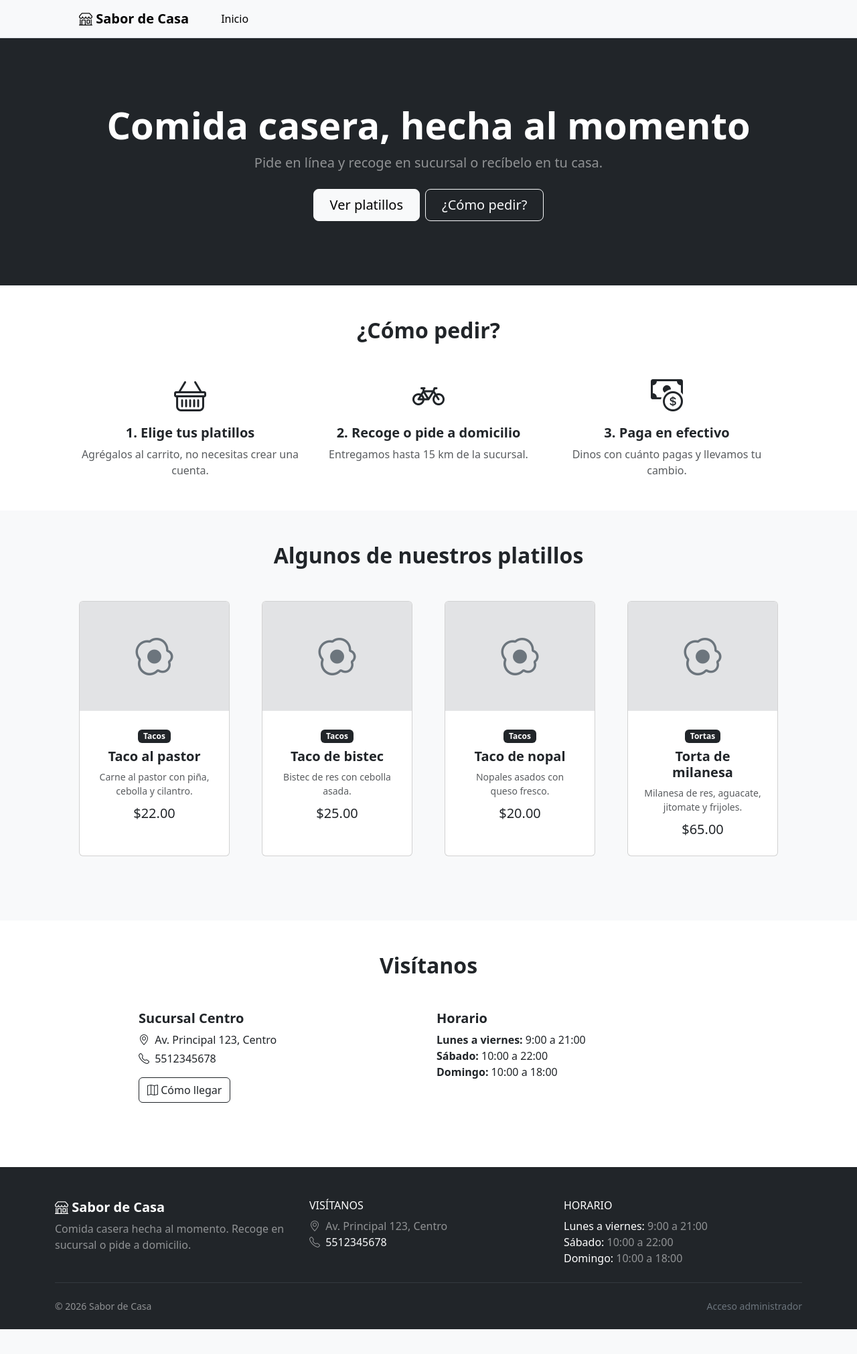
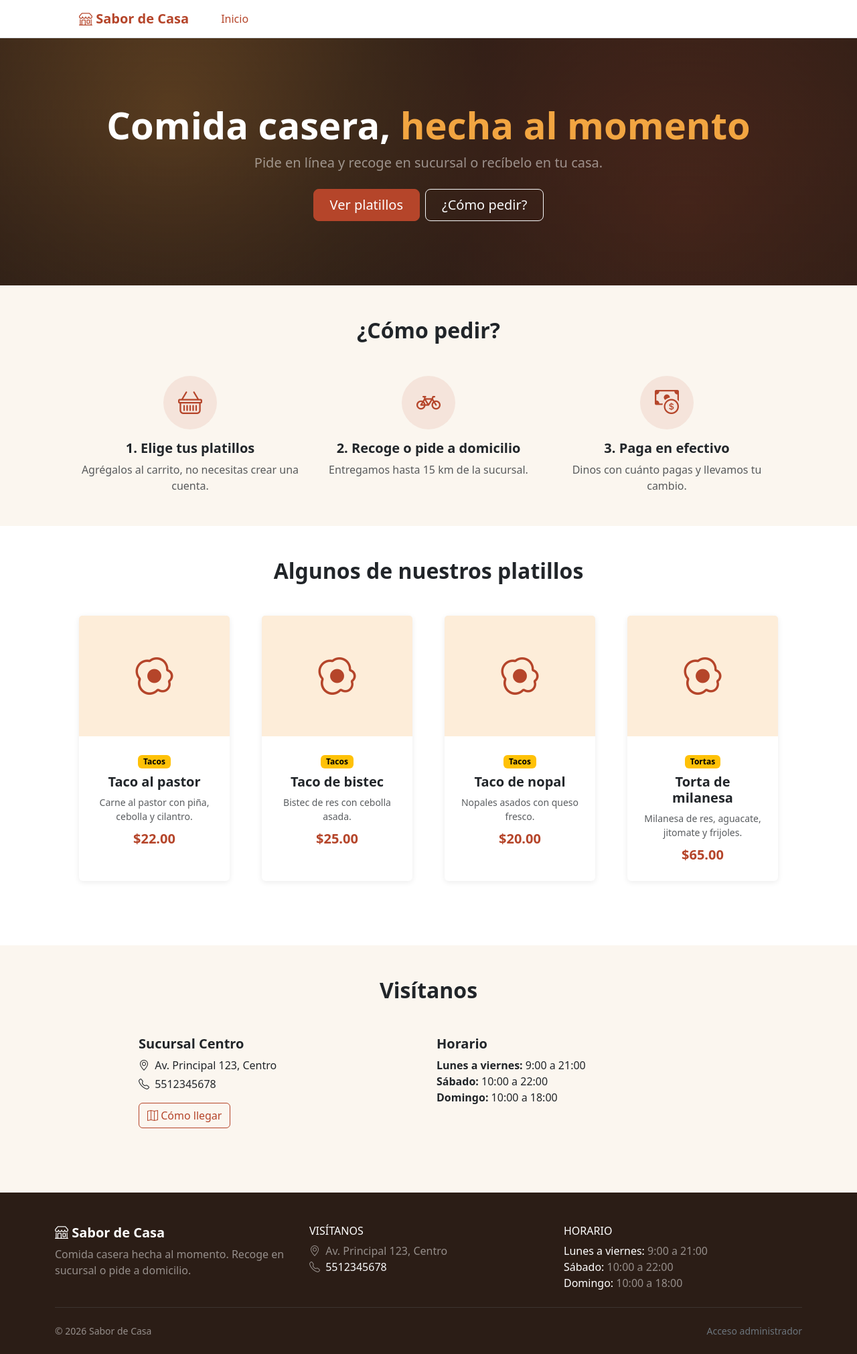
Before and after one commit to jpq0491-a11y/tienda_comida_pedidos_land, a Laravel app: page / in a window 1280 px wide. Shown: the whole page at 67% size. Before the commit the page ends 1984 px from the top, so only its background shows below. Run offline with Laravel 12, Linux system fonts and the light colour scheme; data comes from the database, SQL or seed files in the repository.

Commit message:
agrega estilos y assets de la landing

```diff
--- /dev/null
+++ b/public/css/tienda.css
@@ -0,0 +1,144 @@
+/*
+ * Estilos propios de la tienda pública (Sabor de Casa).
+ * Se carga DESPUÉS de Bootstrap en layout-tienda para poder sobrescribirlo.
+ * El panel admin no usa este archivo.
+ */
+
+/* Colores del negocio: se cambian aquí y se aplican en toda la tienda */
+:root {
+    --tienda-primario: #b5452a;        /* terracota */
+    --tienda-primario-oscuro: #8f3520;
+    --tienda-acento: #f2a541;          /* mostaza */
+    --tienda-crema: #fbf6ef;
+    --tienda-cafe: #2b1d16;
+}
+
+/* Fondo general crema en lugar de blanco */
+body {
+    background-color: var(--tienda-crema);
+}
+
+/* ---------- Utilidades de color ---------- */
+.text-tienda {
+    color: var(--tienda-primario) !important;
+}
+
+.bg-tienda-cafe {
+    background-color: var(--tienda-cafe) !important;
+}
+
+/* Botón principal con el color del negocio (en lugar de .btn-primary azul).
+   Bootstrap 5.3 permite cambiar los colores del botón con sus variables --bs-btn-* */
+.btn-tienda {
+    --bs-btn-color: #fff;
+    --bs-btn-bg: var(--tienda-primario);
+    --bs-btn-border-color: var(--tienda-primario);
+    --bs-btn-hover-color: #fff;
+    --bs-btn-hover-bg: var(--tienda-primario-oscuro);
+    --bs-btn-hover-border-color: var(--tienda-primario-oscuro);
+    --bs-btn-active-color: #fff;
+    --bs-btn-active-bg: var(--tienda-primario-oscuro);
+    --bs-btn-active-border-color: var(--tienda-primario-oscuro);
+    --bs-btn-focus-shadow-rgb: 181, 69, 42;
+}
+
+.btn-outline-tienda {
+    --bs-btn-color: var(--tienda-primario);
+    --bs-btn-border-color: var(--tienda-primario);
+    --bs-btn-hover-color: #fff;
+    --bs-btn-hover-bg: var(--tienda-primario);
+    --bs-btn-hover-border-color: var(--tienda-primario);
+    --bs-btn-active-color: #fff;
+    --bs-btn-active-bg: var(--tienda-primario-oscuro);
+    --bs-btn-active-border-color: var(--tienda-primario-oscuro);
+    --bs-btn-focus-shadow-rgb: 181, 69, 42;
+}
+
+/* ---------- Navbar ---------- */
+.navbar-tienda {
+    background-color: #fff;
+}
+
+.navbar-tienda .navbar-brand {
+    color: var(--tienda-primario);
+}
+
+.navbar-tienda .nav-link:hover,
+.navbar-tienda .nav-link.active {
+    color: var(--tienda-primario);
+}
+
+/* La navbar es sticky-top: al ir a #como-pedir o #destacados el título
+   no queda escondido debajo de ella */
+section[id] {
+    scroll-margin-top: 4.5rem;
+}
+
+/* ---------- Hero ---------- */
+/* Degradado oscuro encima de un fondo de color. Para usar una foto,
+   guárdala en public/images/hero.jpg y agrega como última capa:
+   url('../images/hero.jpg') center / cover no-repeat */
+.hero-tienda {
+    background:
+        linear-gradient(rgba(43, 29, 22, 0.75), rgba(43, 29, 22, 0.85)),
+        radial-gradient(circle at 20% 30%, var(--tienda-acento), transparent 45%),
+        radial-gradient(circle at 80% 70%, var(--tienda-primario), transparent 50%),
+        var(--tienda-cafe);
+}
+
+.hero-tienda h1 span {
+    color: var(--tienda-acento);
+}
+
+/* ---------- Pasos de "¿Cómo pedir?" ---------- */
+.icono-paso {
+    display: inline-flex;
+    align-items: center;
+    justify-content: center;
+    width: 5rem;
+    height: 5rem;
+    border-radius: 50%;
+    background-color: rgba(181, 69, 42, 0.1);
+    color: var(--tienda-primario);
+    font-size: 2.25rem;
+}
+
+/* ---------- Tarjetas de productos ---------- */
+.tarjeta-producto {
+    border: 0;
+    box-shadow: 0 0.125rem 0.5rem rgba(0, 0, 0, 0.08);
+    transition: transform 0.2s ease, box-shadow 0.2s ease;
+}
+
+/* Al pasar el mouse la tarjeta se levanta un poco */
+.tarjeta-producto:hover {
+    transform: translateY(-6px);
+    box-shadow: 0 0.75rem 1.5rem rgba(0, 0, 0, 0.15);
+}
+
+/* Todas las imágenes del mismo alto aunque tengan tamaños distintos */
+.tarjeta-producto .card-img-top {
+    height: 180px;
+    object-fit: cover;
+}
+
+.tarjeta-producto .sin-imagen {
+    background-color: rgba(242, 165, 65, 0.2);
+    color: var(--tienda-primario);
+}
+
+.precio {
+    color: var(--tienda-primario);
+    font-weight: 700;
+}
+
+/* Las personas que piden menos animación en su sistema no ven el movimiento */
+@media (prefers-reduced-motion: reduce) {
+    .tarjeta-producto {
+        transition: none;
+    }
+
+    .tarjeta-producto:hover {
+        transform: none;
+    }
+}
--- a/resources/views/components/footer-tienda.blade.php
+++ b/resources/views/components/footer-tienda.blade.php
@@ -1,4 +1,4 @@
-<footer class="bg-dark text-white-50 pt-5 pb-4 mt-5">
+<footer class="bg-tienda-cafe text-white-50 pt-5 pb-4 mt-5">
     <div class="container">
         <div class="row g-4">
             <div class="col-md-4">
--- a/resources/views/components/layout-tienda.blade.php
+++ b/resources/views/components/layout-tienda.blade.php
@@ -16,6 +16,8 @@
     {{-- Mismo Bootstrap local que el panel admin (no se usa @vite aquí) --}}
     <link rel="stylesheet" href="{{ asset('vendor/bootstrap/css/bootstrap.min.css') }}">
     <link rel="stylesheet" href="{{ asset('vendor/bootstrap-icons/bootstrap-icons.min.css') }}">
+    {{-- Estilos propios: van después de Bootstrap para poder sobrescribirlo --}}
+    <link rel="stylesheet" href="{{ asset('css/tienda.css') }}">
 </head>
 {{-- d-flex + flex-column + min-vh-100 mantienen el footer abajo aunque haya poco contenido --}}
 <body class="d-flex flex-column min-vh-100">
--- a/resources/views/components/navbar-tienda.blade.php
+++ b/resources/views/components/navbar-tienda.blade.php
@@ -1,4 +1,4 @@
-<nav class="navbar navbar-expand-lg bg-body-tertiary border-bottom">
+<nav class="navbar navbar-expand-lg navbar-tienda border-bottom sticky-top">
     <div class="container px-4 px-lg-5">
         <a class="navbar-brand fw-bolder" href="{{ route('home') }}">
             <i class="bi bi-shop"></i> {{ config('app.name') }}
@@ -24,7 +24,7 @@
 
                 {{-- Si el administrador navega la tienda, tiene un atajo de regreso al panel --}}
                 @can('administrar')
-                    <a class="btn btn-outline-dark btn-sm" href="{{ route('admin.inicio') }}">
+                    <a class="btn btn-outline-tienda btn-sm" href="{{ route('admin.inicio') }}">
                         <i class="bi bi-speedometer2"></i> Panel
                     </a>
                 @endcan
--- a/resources/views/tienda/inicio.blade.php
+++ b/resources/views/tienda/inicio.blade.php
@@ -1,15 +1,15 @@
 <x-layout-tienda>
     {{-- Encabezado principal (hero) --}}
-    <header class="bg-dark py-5">
+    <header class="hero-tienda py-5">
         <div class="container px-4 px-lg-5 my-5">
             <div class="text-center text-white">
-                <h1 class="display-4 fw-bolder">Comida casera, hecha al momento</h1>
+                <h1 class="display-4 fw-bolder">Comida casera, <span>hecha al momento</span></h1>
                 <p class="lead fw-normal text-white-50 mb-4">
                     Pide en línea y recoge en sucursal o recíbelo en tu casa.
                 </p>
                 {{-- En la Etapa 4 el primer botón apuntará a la página del menú --}}
                 <div class="d-flex flex-column flex-sm-row justify-content-center gap-2">
-                    <a class="btn btn-light btn-lg px-4" href="#destacados">Ver platillos</a>
+                    <a class="btn btn-tienda btn-lg px-4" href="#destacados">Ver platillos</a>
                     <a class="btn btn-outline-light btn-lg px-4" href="#como-pedir">¿Cómo pedir?</a>
                 </div>
             </div>
@@ -22,19 +22,19 @@
             <h2 class="fw-bolder text-center mb-5">¿Cómo pedir?</h2>
             <div class="row g-4 text-center">
                 <div class="col-md-4">
-                    <i class="bi bi-basket display-5"></i>
+                    <span class="icono-paso"><i class="bi bi-basket"></i></span>
                     <h5 class="fw-bolder mt-3">1. Elige tus platillos</h5>
                     <p class="text-body-secondary mb-0">Agrégalos al carrito, no necesitas crear una cuenta.</p>
                 </div>
                 <div class="col-md-4">
-                    <i class="bi bi-bicycle display-5"></i>
+                    <span class="icono-paso"><i class="bi bi-bicycle"></i></span>
                     <h5 class="fw-bolder mt-3">2. Recoge o pide a domicilio</h5>
                     <p class="text-body-secondary mb-0">
                         Entregamos hasta {{ $sucursal ? (float) $sucursal->radio_entrega_km : 15 }} km de la sucursal.
                     </p>
                 </div>
                 <div class="col-md-4">
-                    <i class="bi bi-cash-coin display-5"></i>
+                    <span class="icono-paso"><i class="bi bi-cash-coin"></i></span>
                     <h5 class="fw-bolder mt-3">3. Paga en efectivo</h5>
                     <p class="text-body-secondary mb-0">Dinos con cuánto pagas y llevamos tu cambio.</p>
                 </div>
@@ -44,27 +44,27 @@
 
     {{-- Productos destacados: si el menú está vacío no se muestra la sección --}}
     @if ($destacados->isNotEmpty())
-        <section id="destacados" class="py-5 bg-body-tertiary">
+        <section id="destacados" class="py-5 bg-white">
             <div class="container px-4 px-lg-5">
                 <h2 class="fw-bolder text-center mb-5">Algunos de nuestros platillos</h2>
                 <div class="row gx-4 gx-lg-5 row-cols-1 row-cols-sm-2 row-cols-xl-4 justify-content-center">
                     @foreach ($destacados as $producto)
                         <div class="col mb-5">
-                            <div class="card h-100">
+                            <div class="card h-100 tarjeta-producto">
                                 @if ($producto->imagen)
                                     <img class="card-img-top" src="{{ asset('storage/'.$producto->imagen) }}"
                                         alt="{{ $producto->nombre }}">
                                 @else
                                     {{-- Los productos del seeder no tienen imagen: se muestra un ícono --}}
-                                    <div class="card-img-top bg-secondary-subtle d-flex align-items-center justify-content-center py-5">
-                                        <i class="bi bi-egg-fried display-4 text-secondary"></i>
+                                    <div class="card-img-top sin-imagen d-flex align-items-center justify-content-center">
+                                        <i class="bi bi-egg-fried display-4"></i>
                                     </div>
                                 @endif
                                 <div class="card-body p-4 text-center">
-                                    <span class="badge text-bg-dark mb-2">{{ $producto->categoria->nombre }}</span>
+                                    <span class="badge text-bg-warning mb-2">{{ $producto->categoria->nombre }}</span>
                                     <h5 class="fw-bolder">{{ $producto->nombre }}</h5>
                                     <p class="text-body-secondary small mb-2">{{ $producto->descripcion }}</p>
-                                    <span class="fs-5">${{ number_format($producto->precio, 2) }}</span>
+                                    <span class="fs-5 precio">${{ number_format($producto->precio, 2) }}</span>
                                 </div>
                                 {{-- En la Etapa 4 aquí irá el botón "Agregar al carrito" --}}
                             </div>
@@ -86,7 +86,7 @@
                         <p class="mb-1"><i class="bi bi-geo-alt me-1"></i> {{ $sucursal->direccion }}</p>
                         <p class="mb-3"><i class="bi bi-telephone me-1"></i> {{ $sucursal->telefono }}</p>
                         {{-- Abre Google Maps con las coordenadas de la sucursal --}}
-                        <a class="btn btn-outline-dark" target="_blank" rel="noopener"
+                        <a class="btn btn-outline-tienda" target="_blank" rel="noopener"
                             href="https://www.google.com/maps/search/?api=1&query={{ $sucursal->latitud }},{{ $sucursal->longitud }}">
                             <i class="bi bi-map"></i> Cómo llegar
                         </a>
```
